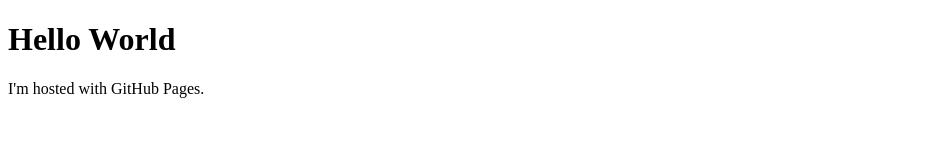
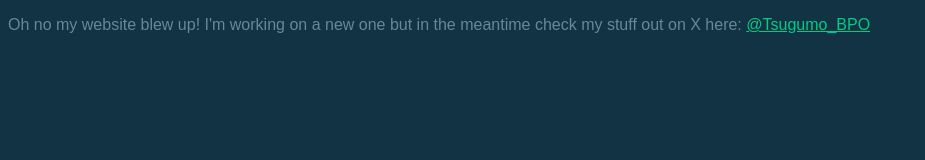
Before and after one commit to BPOutlaws/BPOutlaws.github.io, a plain HTML site: page index.html in a window 1280 px wide. Shown: the whole page, without its empty margins (0-925 px from the left). Drawn offline with Linux system fonts and the light colour scheme.

Commit message:
Update index.html

```diff
--- a/index.html
+++ b/index.html
@@ -1,16 +1,15 @@
+<!-- remember making websites in Notepad? I should add an auto-playing Final Fantasy MIDI in the background... -->
 <!DOCTYPE html>
 <html>
-<body>
-<h1>Hello World</h1>
-<p>I'm hosted with GitHub Pages.</p>
+<head>
+	<title>Bulletproof Outlaws</title>
+</head>
 
-<script>
-function main() {
-	console.log("hello world!");
-}
-
-main();
-</script>
-
+<body bgcolor="113344" link="00CC88" alink="00FFAA" vlink="009966">
+	<font color="668899" face="Arial">
+		<p>
+			Oh no my website blew up! I'm working on a new one but in the meantime check my stuff out on X here: <a href="https://www.x.com/Tsugumo_BPO">@Tsugumo_BPO</a>
+		</p>
+	</font>
 </body>
 </html>
```
